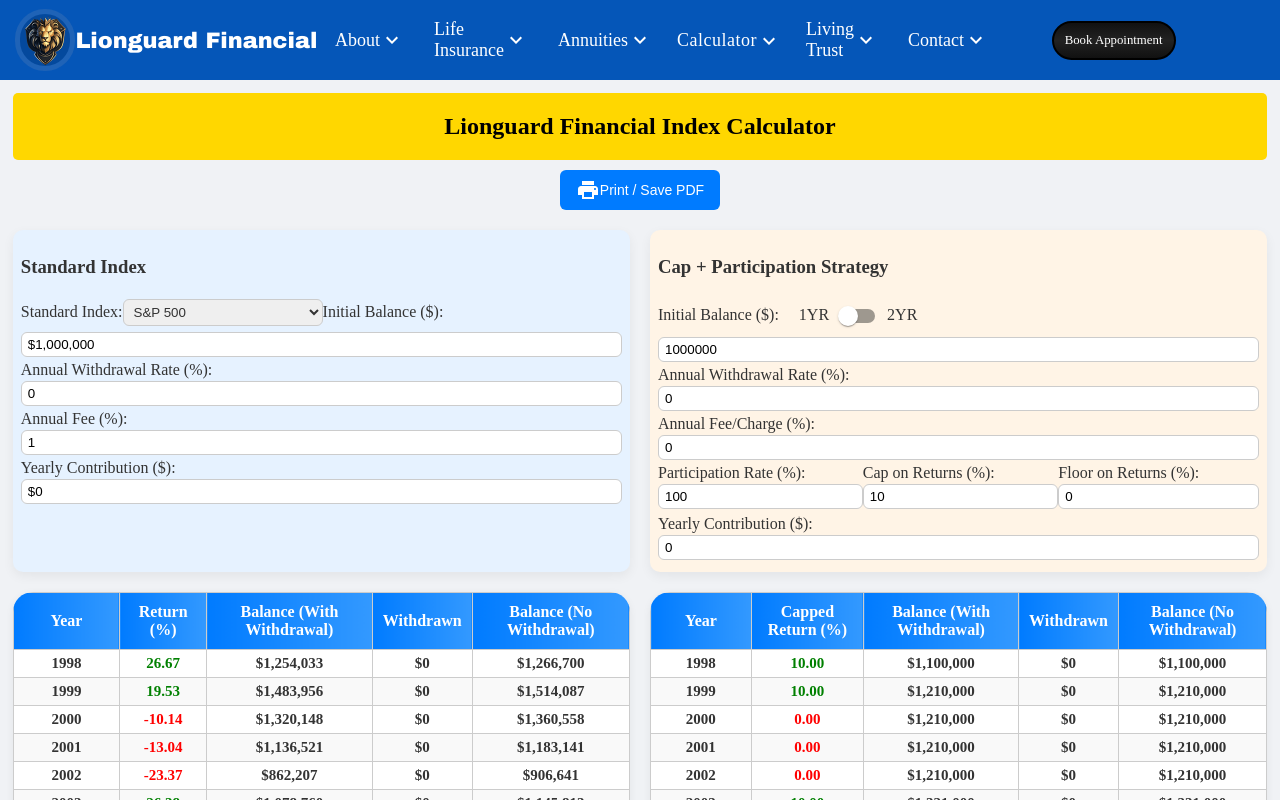
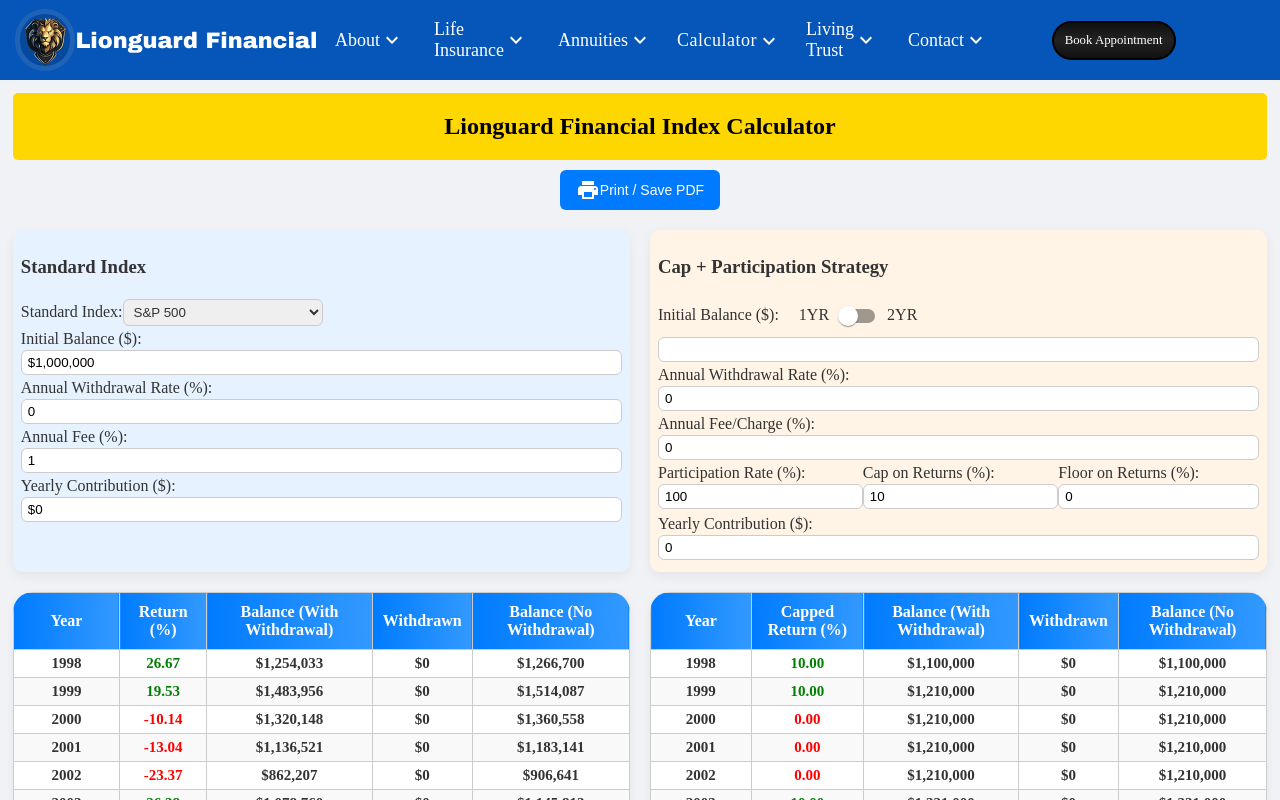
Before and after one commit to AspireHall/Lionguard, a React (Vite) app: page /indexCalculator in a window 1280 px wide. Shown: the top 800 px of the page. Built offline with nearby package versions, Linux system fonts and the light colour scheme.

Commit message:
simple visual fix

```diff
--- a/src/Pages/IndexCalculator/IndexCalculator.jsx
+++ b/src/Pages/IndexCalculator/IndexCalculator.jsx
@@ -125,7 +125,7 @@
     const { name, value } = e.target;
     setData((prev) => ({
       ...prev,
-      [name]: parseFloat(value) || 0,
+      [name]: value || 0,
     }));
   };
 
@@ -344,7 +344,7 @@
       <div className={classes.calculatorContainer}>
         <div className={classes.standardIndexContainer}>
           <h3>Standard Index</h3>
-
+          <div>
             <label>
               Standard Index:
               <select
@@ -357,7 +357,8 @@
                 <option value="nasdaq">NASDAQ-100</option>
               </select>
             </label>
-
+          </div>
+          <div>
             <label>
               Initial Balance ($):{" "}
               <input
@@ -373,6 +374,7 @@
                 onChange={handleChange}
               />
             </label>
+          </div>
 
           <label>
             Annual Withdrawal Rate (%):{" "}
@@ -424,8 +426,14 @@
             <input
               type="number"
               name="initial2"
-              value={data.initial2}
+              value={
+                isFocused
+                  ? data.initial2.toString()
+                  : "$" + data.initial2.toLocaleString()
+              }
               onChange={handleChange}
+              onFocus={() => setIsFocused(true)}
+              onBlur={() => setIsFocused(false)}
             />
           </label>
 
```
Lines whose indentation alone changed are shown as unchanged.
